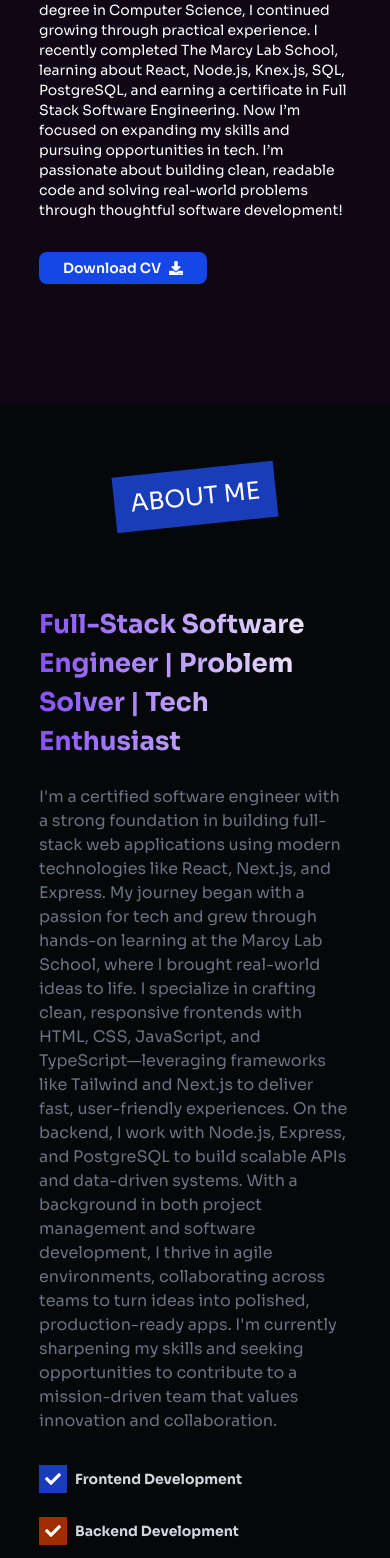
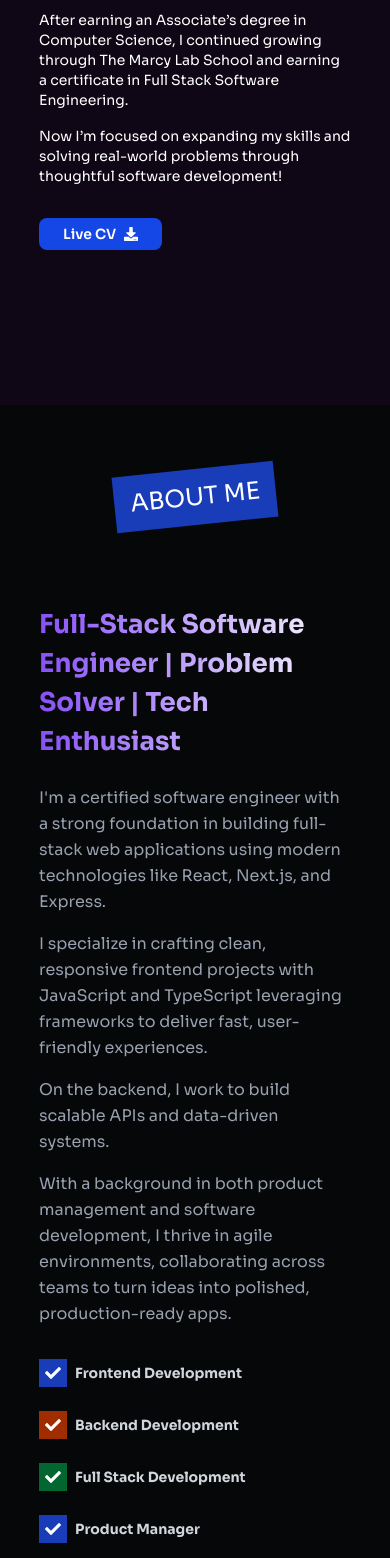
Before and after one commit to Taifinkaba/PortfolioCLA, a Next.js app in the folder portfolio-cla/: page / in a window 390 px wide. Shown: the part 439-1997 px from the top of the page. Built offline with nearby package versions, Linux system fonts and the light colour scheme.

Commit message:
hero has live cv, organized text. About has PM, Scrum master, organized text. Contact has emai, linkedin, github with clickable links.

```diff
--- a/portfolio-cla/Data/data.ts
+++ b/portfolio-cla/Data/data.ts
@@ -3,15 +3,22 @@
 export const BaseInfo = {
     name: "Tai",
     position: "Software Engineer",
-    description:
-      "Hello!!! My name is Taifinkaba but everyone calls me Tai. My tech journey began in 2016 with a spark of curiosity and a push from family. Through high school programs like ScriptEd, I gained hands-on experience with HTML, CSS, jQuery, and eventually interning at American Express as a front-end developer. After earning an Associate’s degree in Computer Science, I continued growing through practical experience. I recently completed The Marcy Lab School, learning about React, Node.js, Knex.js, SQL, PostgreSQL, and earning a certificate in Full Stack Software Engineering. Now I’m focused on expanding my skills and pursuing opportunities in tech. I’m passionate about building clean, readable code and solving real-world problems through thoughtful software development!",
+    description: [
+      "My tech journey began in 2016 with a spark of curiosity and a push from family. Through high school programs like ScriptEd, I gained hands-on experience and eventually interned at American Express as a front-end developer.",
+      "After earning an Associate’s degree in Computer Science, I continued growing through The Marcy Lab School and earning a certificate in Full Stack Software Engineering.",
+      "Now I’m focused on expanding my skills and solving real-world problems through thoughtful software development!",
+    ],
     profilePic: "/images/FullBodyHeadShot.jpg",
   };
 
   export const aboutInfo = {
     title: "Full-Stack Software Engineer | Problem Solver | Tech Enthusiast",
-    description:
-      "I'm a certified software engineer with a strong foundation in building full-stack web applications using modern technologies like React, Next.js, and Express. My journey began with a passion for tech and grew through hands-on learning at the Marcy Lab School, where I brought real-world ideas to life. I specialize in crafting clean, responsive frontends with HTML, CSS, JavaScript, and TypeScript—leveraging frameworks like Tailwind and Next.js to deliver fast, user-friendly experiences. On the backend, I work with Node.js, Express, and PostgreSQL to build scalable APIs and data-driven systems. With a background in both project management and software development, I thrive in agile environments, collaborating across teams to turn ideas into polished, production-ready apps. I'm currently sharpening my skills and seeking opportunities to contribute to a mission-driven team that values innovation and collaboration.",
+    description: [
+      "I'm a certified software engineer with a strong foundation in building full-stack web applications using modern technologies like React, Next.js, and Express.",
+      "I specialize in crafting clean, responsive frontend projects with JavaScript and TypeScript leveraging frameworks to deliver fast, user-friendly experiences.",
+      "On the backend, I work to build scalable APIs and data-driven systems.",
+      "With a background in both product management and software development, I thrive in agile environments, collaborating across teams to turn ideas into polished, production-ready apps.",
+      ],
     client: "2+",
     experience: "3+",
     project: "5+",
@@ -183,6 +190,8 @@ export const BaseInfo = {
 
   export const contactData = {
     phone: "N/A",
+    linkedin: "https://www.linkedin.com/in/taifinkabachowdhury/",
+    github:"https://github.com/Taifinkaba",
     email: "taifinkabad@gmail.com",
     address: "New York , NY",
   };
--- a/portfolio-cla/components/Home/About/About.tsx
+++ b/portfolio-cla/components/Home/About/About.tsx
@@ -15,9 +15,13 @@ const About = () => {
                 {aboutInfo.title}
             </h1>
 
-            <p className='mt-6  text-base text-gray-500'>
-                {aboutInfo.description}
-            </p>
+            <div className='mt-6 space-y-4'>
+                {aboutInfo.description.map((paragraph, index) => (
+                <p key={index} className='text-base text-gray-400 leading-relaxed'>
+                    {paragraph}
+                </p>
+                ))}
+            </div>
 
             {/* Check Card 1 */}
             <div className='mt-8'>
@@ -56,7 +60,33 @@ const About = () => {
                         Full Stack Development
                     </p>
                 </div>
+
+                {/* Check  Card 4 */}
+                <div className='flex items-center space-x-2 mb-6'>
+                    {/* Check Mark */}
+                    <div className='w-7 h-7 bg-blue-800 flex flex-col items-center justify-center'>
+                        <FaCheck className='text-white' />
+                    </div>
+
+                    <p className='text-sm sm:text-base md:text-lg font-bold text-gray-300'>
+                        Product Manager
+                    </p>
+                </div>
+
+                {/* Check  Card 5 */}
+                <div className='flex items-center space-x-2 mb-6'>
+                    {/* Check Mark */}
+                    <div className='w-7 h-7 bg-orange-800 flex flex-col items-center justify-center'>
+                        <FaCheck className='text-white' />
+                    </div>
+
+                    <p className='text-sm sm:text-base md:text-lg font-bold text-gray-300'>
+                        SCRUM Master
+                    </p>
+                </div>
+
             </div>
+
 
         </div>
 
--- a/portfolio-cla/components/Home/Contact/ContactInfo.tsx
+++ b/portfolio-cla/components/Home/Contact/ContactInfo.tsx
@@ -1,10 +1,62 @@
 import React from 'react'
-import { FaEnvelope, FaMap } from 'react-icons/fa'
+import { FaEnvelope, FaGithub, FaLinkedin, FaMap } from 'react-icons/fa'
 import { contactData } from '../../../Data/data'
 
 const ContactInfo = () => {
   return (
     <div>
+
+        {/* LinkedIn Div */}
+        <div className='flex items-center  space-x-8  mt-8  mb-8'>
+            {/* icon */}
+            <div className='w-10 h-10 md:w-16 md:h-16 rounded-full bg-gradient-to-r from-emerald-500 to-emerald-900 flex items-center  justify-center flex-col'>
+                <FaLinkedin className='w-4 h-4 md:w-7 md:h-7 text-white' />
+            </div>
+
+            {/* text LinkedIn*/}
+            <div>
+                <h1 className='text-lg sm:text-xl text-white font-bold'>
+                    LinkedIn
+                </h1>
+                <h1 className='text-base sm:text-lg text-white text-opacity-70'>
+                    <a
+                    href={contactData.linkedin}
+                    target='_blank'
+                    rel='noopener noreferrer'
+                    className='hover:underline'
+                    >
+                        Tai
+                    </a>
+                </h1>
+            </div>
+
+        </div>
+
+        {/* Github Div */}
+        <div className='flex items-center  space-x-8  mt-8  mb-8'>
+            {/* icon */}
+            <div className='w-10 h-10 md:w-16 md:h-16 rounded-full bg-gradient-to-r from-emerald-500 to-emerald-900 flex items-center  justify-center flex-col'>
+                <FaGithub className='w-4 h-4 md:w-7 md:h-7 text-white' />
+            </div>
+
+            {/* text Github*/}
+            <div>
+                <h1 className='text-lg sm:text-xl text-white font-bold'>
+                    Github
+                </h1>
+                <h1 className='text-base sm:text-lg text-white text-opacity-70'>
+                    <a
+                    href={contactData.github}
+                    target='_blank'
+                    rel='noopener noreferrer'
+                    className='hover:underline'
+                    >
+                        Tai
+                    </a>
+                </h1>
+            </div>
+
+        </div>
 
          {/* Email Div */}
          <div className='flex items-center  space-x-8  mt-8  mb-8'>
@@ -19,7 +71,12 @@ const ContactInfo = () => {
                     Email
                 </h1>
                 <h1 className='text-base sm:text-lg text-white text-opacity-70'>
+                    <a
+                    href={`mailto:${contactData.email}`}
+                    className='hover:underline'
+                    >
                     {contactData.email}
+                    </a>
                 </h1>
             </div>
 
--- a/portfolio-cla/components/Home/Hero/Hero.tsx
+++ b/portfolio-cla/components/Home/Hero/Hero.tsx
@@ -26,15 +26,22 @@ const Hero = () => {
                     </h1>
 
                     {/* description */}
-                    <p className='mt-6 text-sm md:text-base text-white text-opacity-60'>
-                        {BaseInfo.description}
-                    </p>
+                    <div className='mt-6 text-sm md:text-base text-white text-opacity-60 space-y-4'>
+                        {BaseInfo.description.map((paragraph, index) => (
+                        <p key={index}>{paragraph}</p>
+                        ))}
+                    </div>
 
-                    {/* button */}
-                    <button className='md:px-8 md:py-2.5 px-6 py-1.5 text-white font-semibold text-sm md:text-lg transition-all duration-200 rounded-lg mt-8 bg-blue-700 hover:bg-blue-900 flex items-center space-x-2'>
-                        <span>Download  CV</span>
-                        <FaDownload />
-                    </button>
+                    {/* button to resume*/}
+                    <a
+                    href='https://docs.google.com/document/d/1QiuLNSztV99R0RQcMSB7BFVO4KJiAvO1UpaVmJ_WKns/edit?usp=sharing'
+                    target="_blank"
+                    rel="noopener noreferrer">
+                        <button className='md:px-8 md:py-2.5 px-6 py-1.5 text-white font-semibold text-sm md:text-lg transition-all duration-200 rounded-lg mt-8 bg-blue-700 hover:bg-blue-900 flex items-center space-x-2'>
+                            <span>Live CV</span>
+                            <FaDownload />
+                        </button>
+                    </a>
 
                 </div>
 
```
